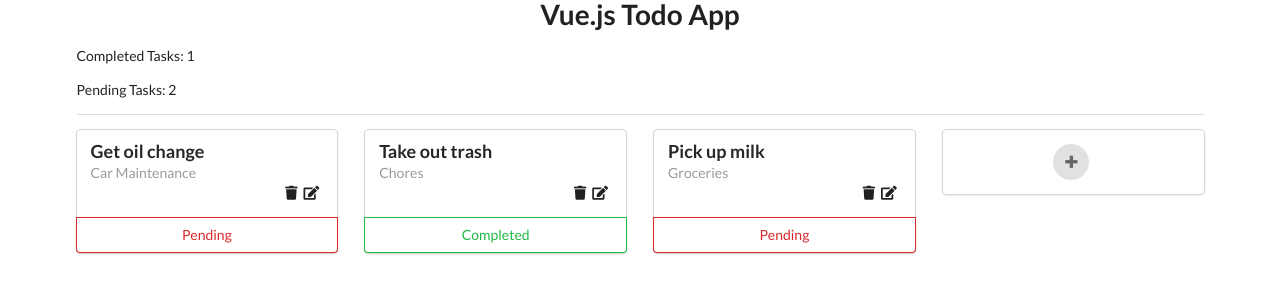
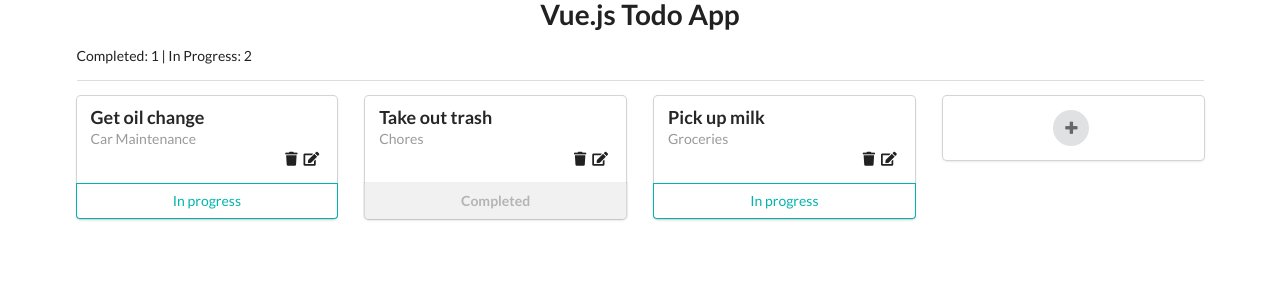
Before and after one commit to tiffanyadu/vue-todo-app, a Vue app: page / in a window 1280 px wide. Shown: the top 300 px of the page. Built offline with nearby package versions, Linux system fonts and the light colour scheme.

Commit message:
Updated button styles and 'Completed/In Progress' count is now inline

```diff
--- a/src/components/CreateTodo.vue
+++ b/src/components/CreateTodo.vue
@@ -16,14 +16,8 @@
                 <label>Category</label>
                 <input v-model="categoryText" type="text">
               </div>
-              <div class="ui buttons">
-                <button class="ui basic blue button" v-on:click="sendForm()">
-                  Create
-                </button>
-                <button class="ui basic red button" v-on:click="closeForm">
-                  Cancel
-                </button>
-              </div>
+              <button class="ui teal button" v-on:click="sendForm()">Create</button>
+              <button class="ui basic right floated red button" v-on:click="closeForm">Cancel</button>
             </div>
           </div>
         </div>
--- a/src/components/Todo.vue
+++ b/src/components/Todo.vue
@@ -34,11 +34,11 @@
           </div>
         </div>
       </div>
-      <div class="ui bottom attached green basic button" v-show="!isEditing && todo.done" disabled>
+      <div class="ui bottom attached disabled button" v-show="!isEditing && todo.done" disabled>
         Completed
       </div>
-      <div class="ui bottom attached red basic button" v-on:click="completeTodo(todo)" v-show="!isEditing && !todo.done">
-        Pending
+      <div class="ui bottom attached teal basic button" v-on:click="completeTodo(todo)" v-show="!isEditing && !todo.done">
+        In progress
       </div>
     </div>
   </div>
--- a/src/components/TodoList.vue
+++ b/src/components/TodoList.vue
@@ -1,7 +1,6 @@
 <template>
   <div>
-    <p>Completed Tasks: {{todos.filter(todo => {return todo.done === true}).length}}</p>
-    <p>Pending Tasks: {{todos.filter(todo => {return todo.done === false}).length}}</p>
+    <p>Completed: {{todos.filter(todo => {return todo.done === true}).length}} | In Progress: {{todos.filter(todo => {return todo.done === false}).length}}</p>
     <div class="ui divider"></div>
     <div class="ui four column grid">
       <todo v-on:delete-todo="deleteTodo" v-on:complete-todo="completeTodo" v-for="todo in todos" v-bind:todo="todo"></todo>
```
